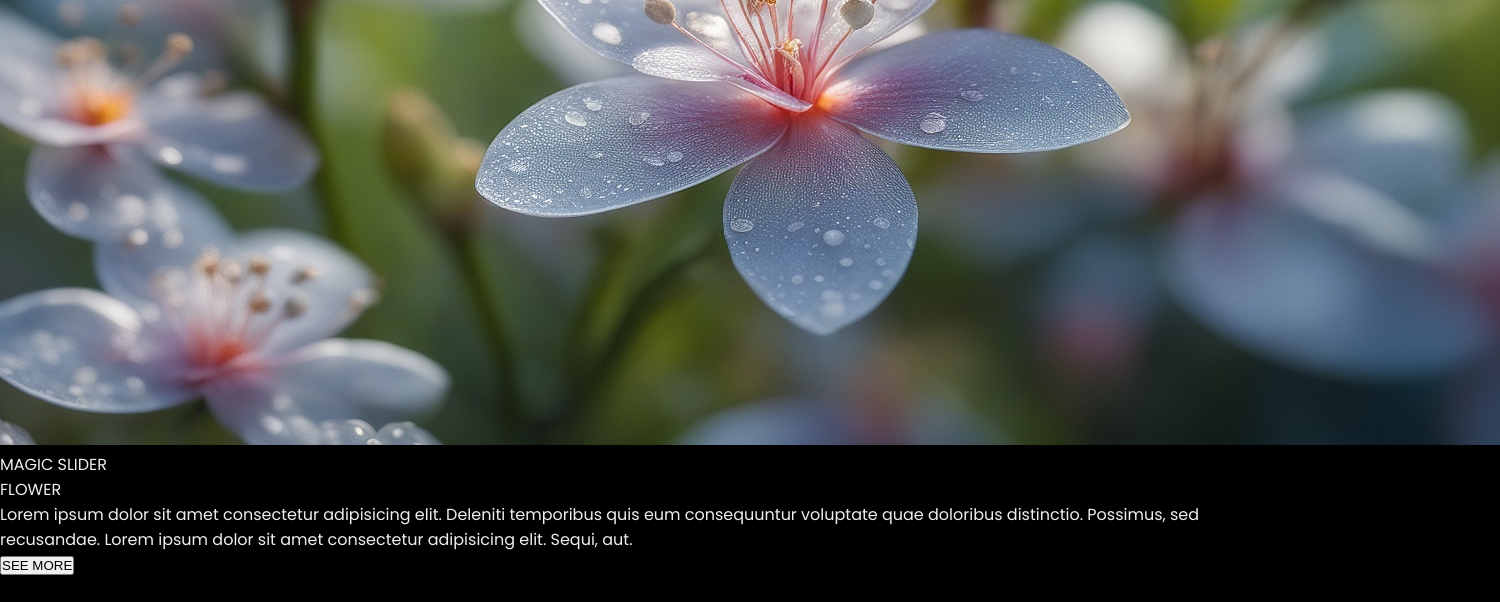
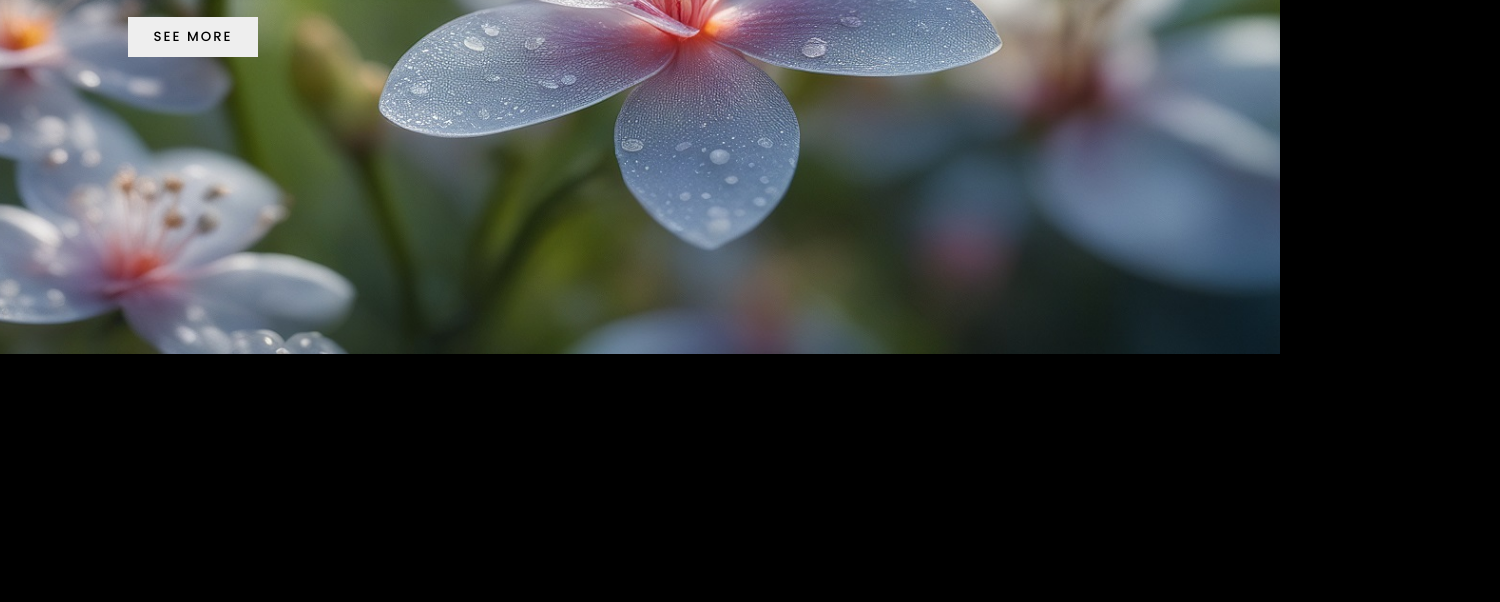
Before and after one commit to javidShabin/Image-slider, a plain HTML site: page index.html in a window 1280 px wide. Shown: the part 446-1048 px from the top of the page, 1500 px wide, since content can reach past the window. After the commit the page ends 800 px from the top, so only its background shows below. Drawn offline with Linux system fonts and the light colour scheme; a web font is replaced by a local one.

Commit message:
add style for items

```diff
--- a/style.css
+++ b/style.css
@@ -41,3 +41,72 @@ header a:hover{
     background: #14ff72cb;
     border-radius: 2px;
 }
+
+/* slider section  */
+
+.slider{
+    height: 100vh;
+    margin-top: -50px;
+    width: 100vw;
+    overflow: hidden;
+    position: relative;
+}
+.slider .list .item{
+    width: 100%;
+    height: 100%;
+    position: absolute;
+    inset: 0 0 0 0;
+}
+.slider .list .item img{
+    width: 100%;
+    height: 100%;
+    object-fit: cover;
+}
+.slider .list .item .content{
+    position: absolute;
+    top: 20%;
+    width: 1140px;
+    max-width: 80%;
+    left: 50%;
+    transform: translateX(-50%);
+    padding-right: 30%;
+    box-sizing: border-box;
+    color: #fff;
+    text-shadow: 0 5px 10px #0004;
+}
+
+.slider .list .item .content .title,
+.slider .list .item .content .type{
+    font-size: 5em;
+    font-weight: bold;
+    line-height: 1.3em;
+}
+.slider .list .item .type{
+    color: #14ff72cb;
+}
+.slider .list .item .button{
+    display: grid;
+    grid-template-columns: repeat(2, 130px);
+    grid-template-rows: 40px;
+    gap: 5px;
+    margin-top: 20px;
+}
+.slider .list .item .button button{
+    border: none;
+    background-color: #eee;
+    font-family: Poppins;
+    font-weight: 500;
+    cursor: pointer;
+    transition: 0.4s;
+    letter-spacing: 2px;
+}
+
+
+.slider .list .item .button button:hover{
+    letter-spacing: 3px;
+}
+.slider .list .item .button button:nth-child(2){
+    background-color: transparent;
+    border: 1px solid #fff;
+    color: #eee;
+}
```
